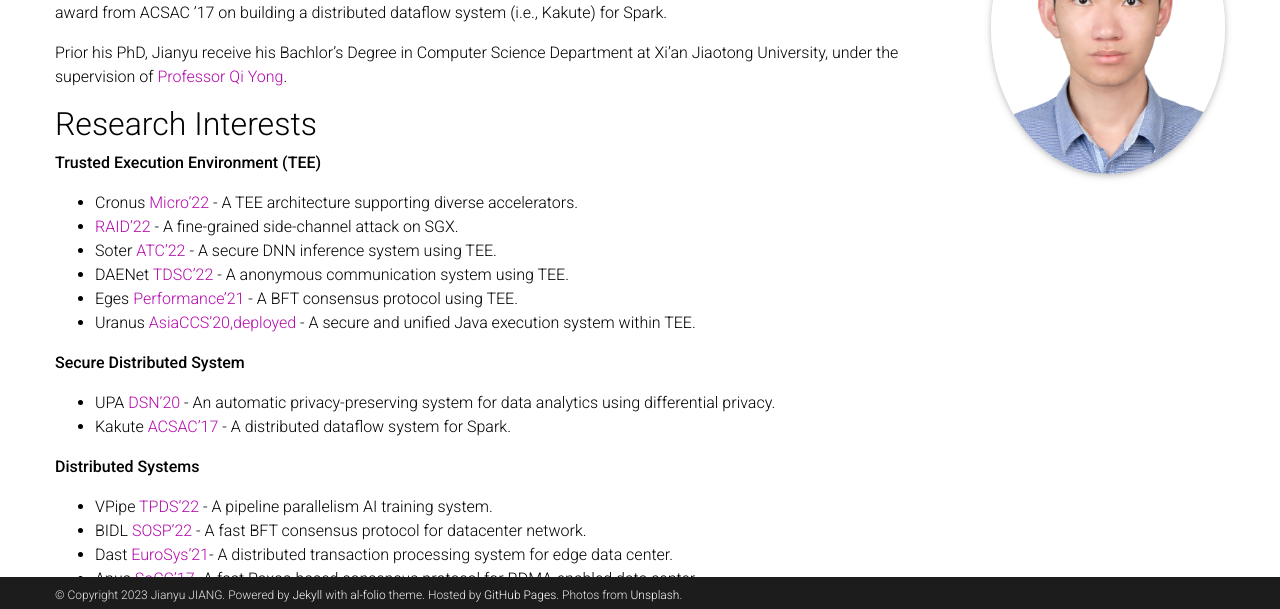
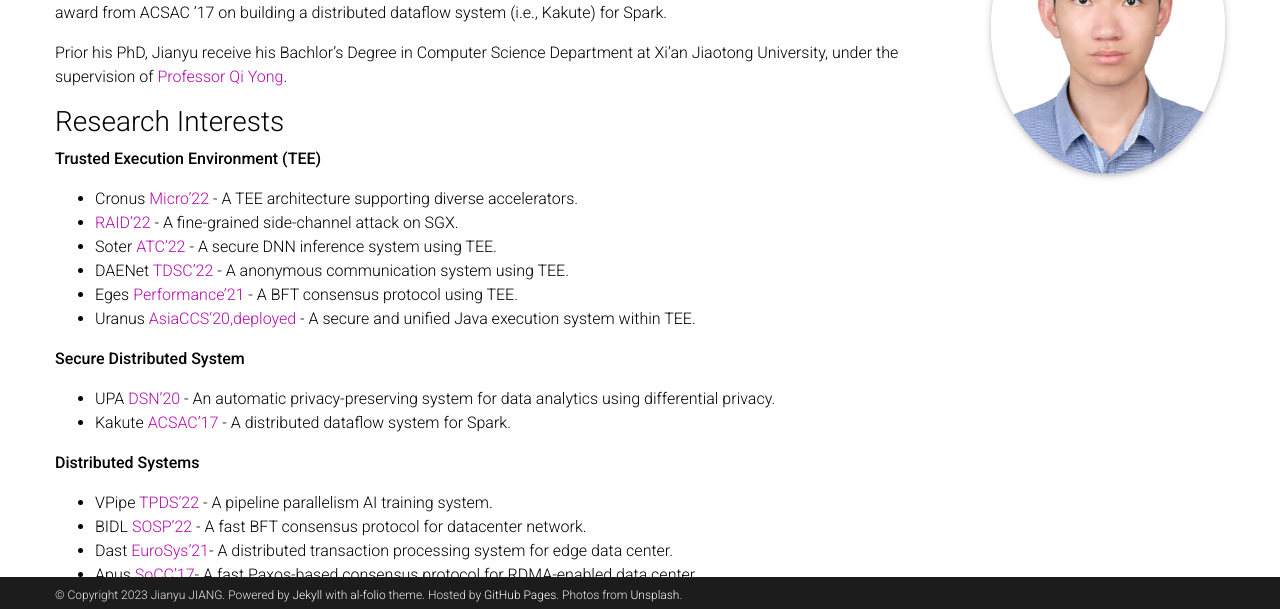
Before and after one commit to jianyu-m/jianyu-m.github.io, a Jekyll site: the page built from _pages/about.md, in a window 1280 px wide and 900 px high. Shown: the part 288-897 px from the top of the window. Built offline with Jekyll 4.4.1, drawn with Linux system fonts in a browser that asks for light colours; comment, search, counter and statistics services are not loaded; a style sheet for code colours, icons or effects is not loaded.

```diff
--- a/_pages/about.md
+++ b/_pages/about.md
@@ -22,7 +22,7 @@ Jianyu Jiang got his PhD from the Computer Science Department at The University
 
 Prior his PhD, Jianyu receive his Bachlor's Degree in Computer Science Department at Xi'an Jiaotong University, under the supervision of [Professor Qi Yong](http://www.cs.xjtu.edu.cn/info/1267/1425.htm).
 
-## Research Interests
+### Research Interests
 
 **Trusted Execution Environment (TEE)**
   + Cronus [Micro'22](https://jianyu-m.github.io#cronus) - A TEE architecture supporting diverse accelerators.
```
